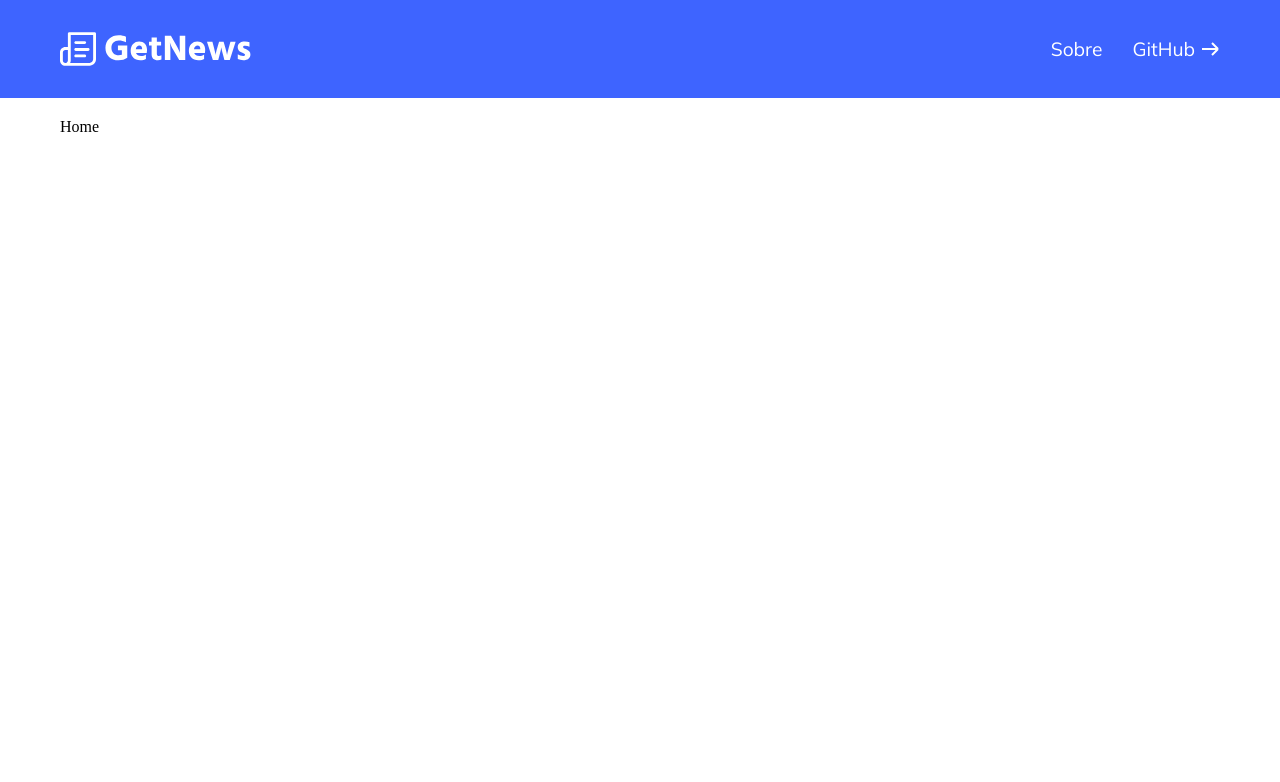
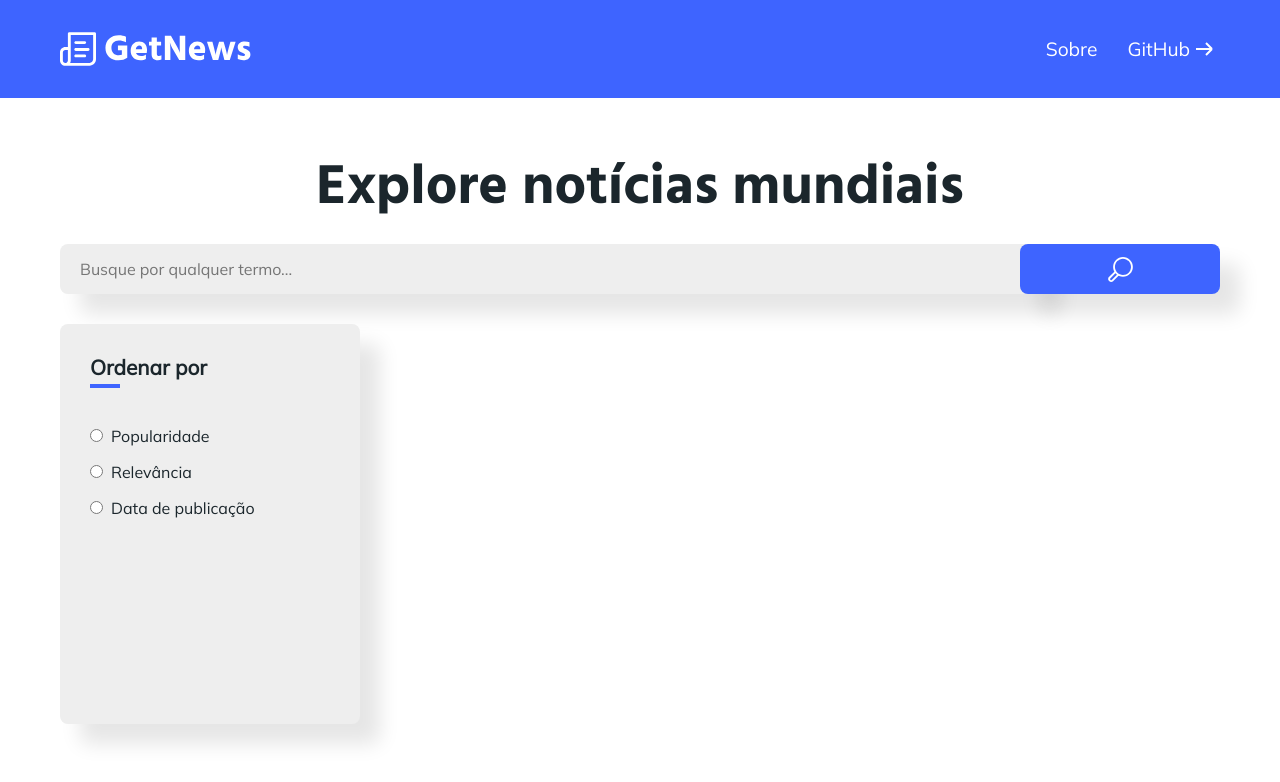
Before and after one commit to gabriuda/getnews, a Vue app: page / in a window 1280 px wide. Shown: the top 782 px of the page. Built offline with nearby package versions, Linux system fonts and the light colour scheme; no server answers.

Commit message:
Home inicio

```diff
--- a/src/App.vue
+++ b/src/App.vue
@@ -40,13 +40,39 @@ a {
 /* Cores */
 :root {
   --azul: #3e64ff;
+  --azul-escuro: #244df2;
   --branco: #ffffff;
+  --branco2: #eeeeee;
+  --preto: #1b262c;
+  --cinza: #222831;
+  --shadow: 20px 20px 20px 0px rgba(0, 0, 0, 0.1);
 }
 
 /* Fontes */
 :root {
   --font-hind: "Hind Siliguri", sans-serif;
   --font-mulish: "Mulish", sans-serif;
+}
+
+.titulo {
+  font-family: var(--font-hind);
+  color: var(--preto);
+  font-size: 3.5rem;
+  line-height: 1;
+}
+
+.subtitulo {
+  font-family: var(--font-hind);
+  color: var(--preto);
+  font-size: 2rem;
+  line-height: 1;
+}
+
+.paragrafo {
+  font-family: var(--font-mulish);
+  color: var(--cinza);
+  font-size: 1rem;
+  line-height: 1.4;
 }
 
 /* Layout */
--- /dev/null
+++ b/src/components/FeedNews.vue
@@ -0,0 +1,37 @@
+<template>
+  <div class="feed">{{ api }}</div>
+</template>
+
+<script>
+export default {
+  name: "FeedNews",
+  data() {
+    return {
+      api: null,
+    };
+  },
+  methods: {
+    fetchNews() {
+      const token = "e6d3d4e756f248efa51c0c33e01289ad";
+      fetch(
+        `https://newsapi.org/v2/top-headlines?sources=google-news-br&apiKey=${token}`
+      )
+        .then((r) => r.json())
+        .then((r) => {
+          this.api = r;
+        });
+    },
+  },
+  created() {
+    this.fetchNews();
+  },
+};
+
+// Por um watch nas opções do Feed para quando mudar no Order
+</script>
+
+<style>
+.feed {
+  grid-column: 2;
+}
+</style>
--- a/src/components/TheHeader.vue
+++ b/src/components/TheHeader.vue
@@ -43,12 +43,24 @@ export default {
   font-family: var(--font-mulish);
   font-size: 1.2rem;
   color: var(--branco);
+  position: relative;
   padding: 10px 15px;
+  transition: 0.3s;
   gap: 32px;
 }
 
 .btn-git-link {
-  background: url("../assets/seta.svg") no-repeat center right;
-  padding-right: 25px !important;
+  background: url("../assets/seta.svg") no-repeat;
+  background-position: 93% 50%;
+  padding-right: 30px !important;
+  transition: 0.3s;
+}
+
+.btn-git-link:hover {
+  background-position: 100% 50%;
+}
+
+.menu li a.router-link-active {
+  text-decoration: underline;
 }
 </style>
--- a/src/main.js
+++ b/src/main.js
@@ -1,6 +1,9 @@
 import Vue from 'vue'
 import App from './App.vue'
 import router from './routes/index.js';
+import FeedNews from './components/FeedNews.vue';
+
+Vue.component('FeedNews', FeedNews);
 
 Vue.config.productionTip = false
 
--- a/src/views/Home.vue
+++ b/src/views/Home.vue
@@ -1,12 +1,91 @@
 <template>
-  <div>Home</div>
+  <div class="intro-pesquisa">
+    <h1 class="titulo t-inicial">Explore notícias mundiais</h1>
+    <form class="pesquisa">
+      <input
+        type="text"
+        placeholder="Busque por qualquer termo..."
+        v-model="term"
+      />
+      <button @click.prevent="getNewsByTerm"></button>
+    </form>
+
+    <section class="content-feed">
+      <Order />
+      <FeedNews />
+    </section>
+  </div>
 </template>
 
 <script>
+import Order from "./Order.vue";
+import FeedNews from "@/components/FeedNews.vue";
+
 export default {
   name: "Home",
+  data() {
+    return {
+      term: null,
+    };
+  },
+  components: {
+    Order,
+    FeedNews,
+  },
+  methods: {
+    getNewsByTerm() {
+      console.log("Puxar dados por " + this.term);
+    },
+  },
 };
 </script>
 
 <style>
+.intro-pesquisa {
+  margin: 40px auto;
+}
+
+.t-inicial {
+  text-align: center;
+}
+
+.pesquisa {
+  margin: 30px 0;
+  display: grid;
+  grid-template-columns: auto 200px;
+}
+
+.pesquisa input,
+button {
+  padding: 15px 20px;
+  box-shadow: var(--shadow);
+}
+
+.pesquisa input {
+  font-family: var(--font-mulish);
+  background: var(--branco2);
+  font-size: 1rem;
+  border-radius: 8px;
+  border: none;
+  margin-right: -20px;
+  outline: none;
+}
+
+.pesquisa button {
+  background: var(--azul) url("../assets/lupa.svg") no-repeat center center;
+  border: none;
+  border-radius: 8px;
+  cursor: pointer;
+  transition: 0.3s;
+}
+
+.pesquisa button:hover {
+  background-color: var(--azul-escuro);
+}
+
+.content-feed {
+  display: grid;
+  grid-auto-columns: minmax(280px, 300px) 1fr;
+  gap: 0 30px;
+}
 </style>
--- /dev/null
+++ b/src/views/Order.vue
@@ -0,0 +1,96 @@
+<template>
+  <div class="order-container">
+    <h2 class="order-titulo">Ordenar por</h2>
+    <ul class="order-lista">
+      <li>
+        <label for="popularity"
+          ><input
+            v-model="order"
+            type="radio"
+            id="popularity"
+            name="options"
+            value="popularity"
+          />Popularidade</label
+        >
+      </li>
+      <li>
+        <label for="relevancy"
+          ><input
+            v-model="order"
+            type="radio"
+            id="relevancy"
+            name="options"
+            value="relevancy"
+          />Relevância</label
+        >
+      </li>
+      <li>
+        <label for="publishedAt"
+          ><input
+            v-model="order"
+            type="radio"
+            id="publishedAt"
+            name="options"
+            value="publishedAt"
+            checked
+          />Data de publicação</label
+        >
+      </li>
+    </ul>
+    {{ order }}
+  </div>
+</template>
+
+<script>
+export default {
+  name: "Order",
+  data() {
+    return {
+      order: null,
+      // colocar Feed como componente global para sempre alterar as opções no watch do feed, para fazer o novo fetch automaticamente
+    };
+  },
+};
+</script>
+
+<style>
+.order-container {
+  background: var(--branco2);
+  box-shadow: var(--shadow);
+  padding: 30px;
+  border-radius: 8px;
+  height: 400px;
+}
+
+.order-titulo {
+  font-family: var(--font-mulish);
+  color: var(--preto);
+  font-size: 1.3rem;
+  margin-bottom: 30px;
+}
+
+.order-titulo::after {
+  content: "";
+  display: block;
+  width: 30px;
+  height: 4px;
+  background: var(--azul);
+  margin-top: 4px;
+}
+
+.order-lista li {
+  font-family: var(--font-mulish);
+  color: var(--preto);
+  font-size: 1rem;
+}
+
+.order-lista label {
+  display: block;
+  padding: 8px 0;
+  cursor: pointer;
+}
+
+.order-lista input {
+  margin-right: 8px;
+}
+</style>
```
Also changed, not shown: src/assets/lupa.svg (added).
